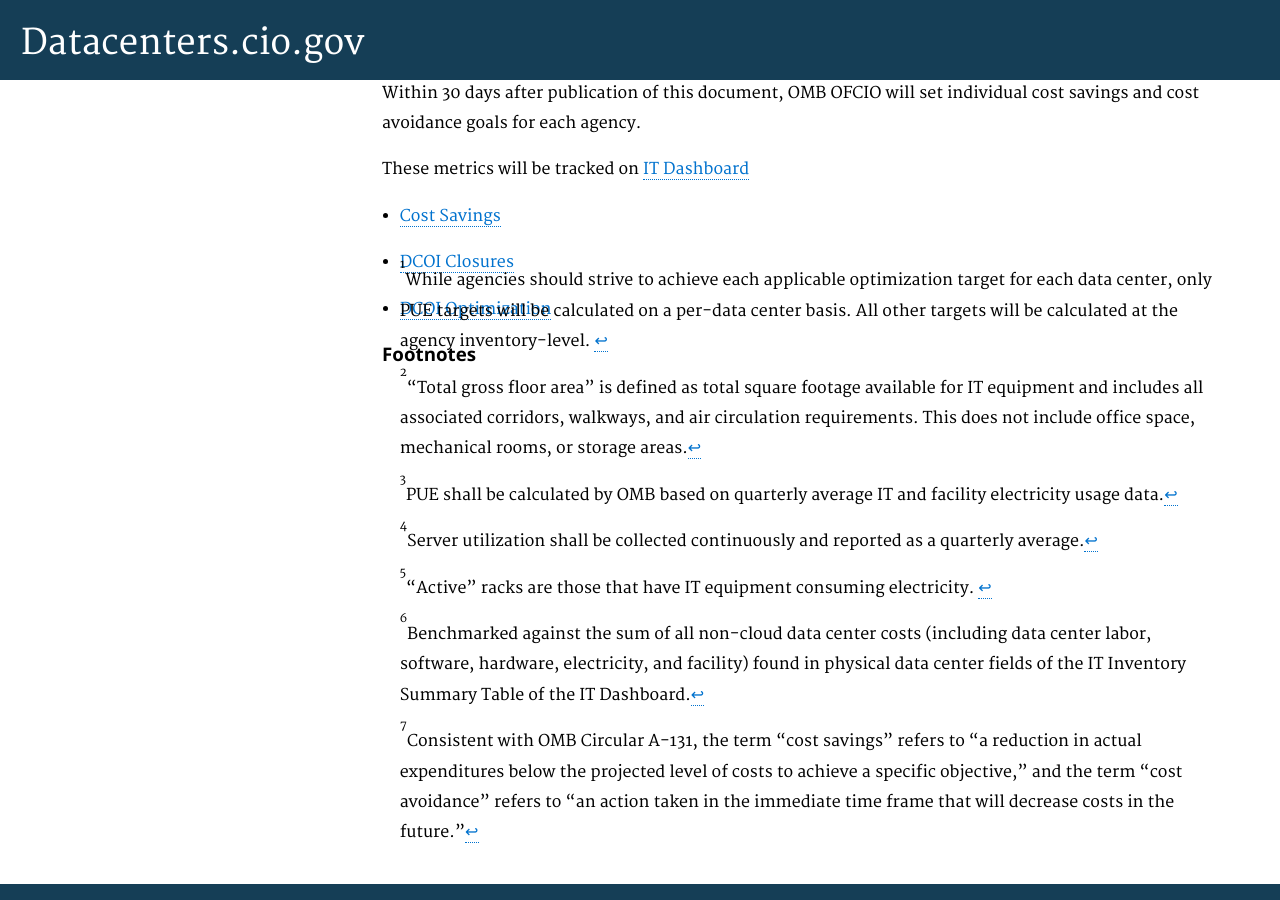
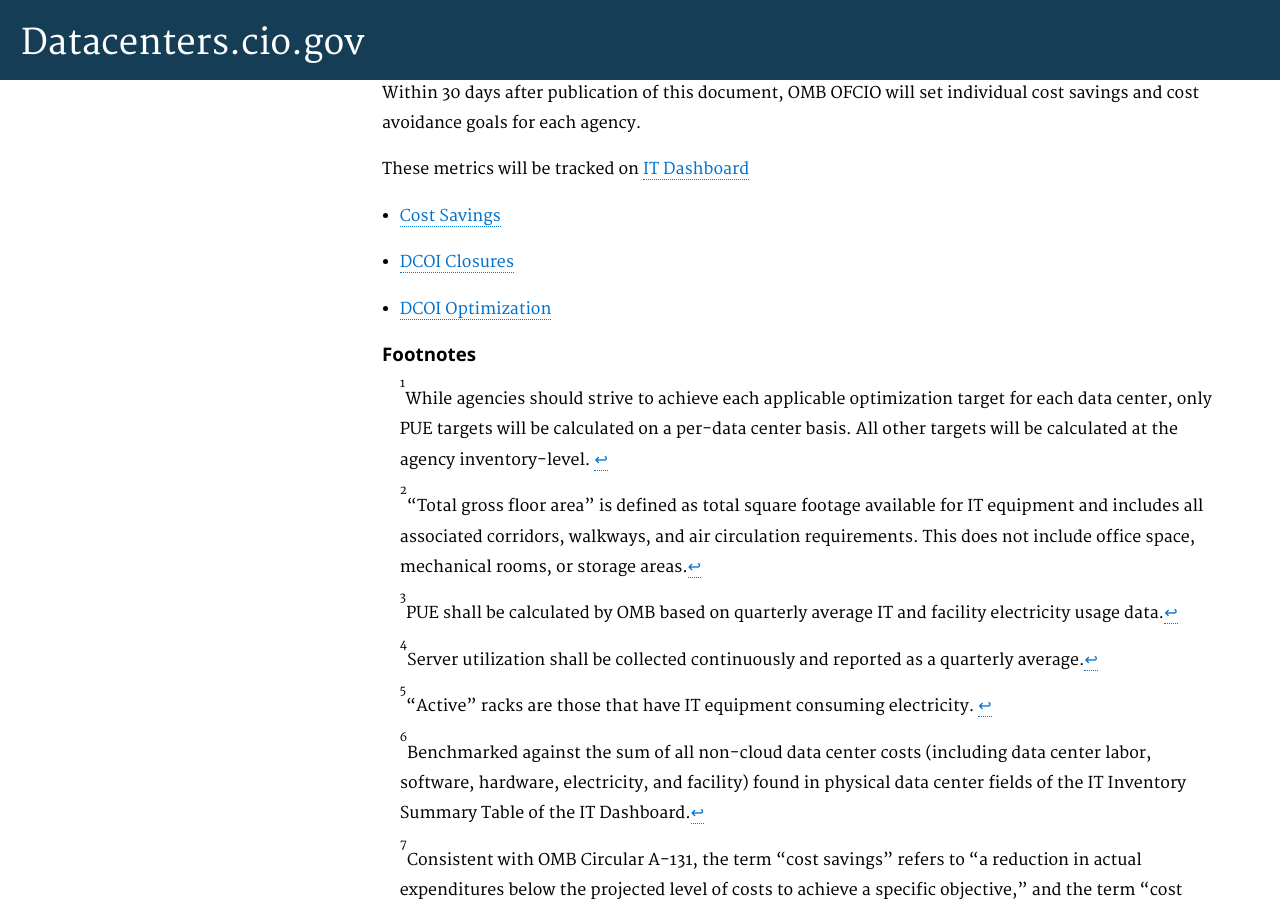
Before and after one commit to ydave-reisys/datacenters, a Jekyll site: the page built from pages/implementation-and-progress.html, in a window 1280 px wide and 900 px high, scrolled down 1711 px. Built offline with Jekyll 4.4.1, drawn with Linux system fonts in a browser that asks for light colours; nearby versions of some CDN libraries; Markdown is read by kramdown in place of the engine named in the settings.

```diff
--- a/pages/implementation-and-progress.html
+++ b/pages/implementation-and-progress.html
@@ -95,9 +95,9 @@
     <li><a href="https://www.itdashboard.gov/drupal/dcoi-optimization" target="_blank">DCOI Optimization</a></li>
 </ul>
 
-<h3 id="footnotes" style="margin-bottom:-20px">Footnotes</h3>
+<h3 id="footnotes">Footnotes</h3>
 
-<ul style="list-style-type:none;margin-top:-100px;">
+<ul style="list-style-type:none;">
     <li id="fn1"><sup style="padding-top:140px">1</sup>While agencies should strive to achieve each applicable optimization target for each data center, only PUE targets will be calculated on a per-data center basis. All other targets will be calculated at the agency inventory-level. <a href="#fnr1">↩</a></li>
     <li id="fn2"><sup>2</sup>“Total gross floor area” is defined as total square footage available for IT equipment and includes all associated corridors, walkways, and air circulation requirements. This does not include office space, mechanical rooms, or storage areas.<a href="#fnr2">↩</a></li>
     <li id="fn3"><sup>3</sup>PUE shall be calculated by OMB based on quarterly average IT and facility electricity usage data.<a href="#fnr3">↩</a></li>
```
